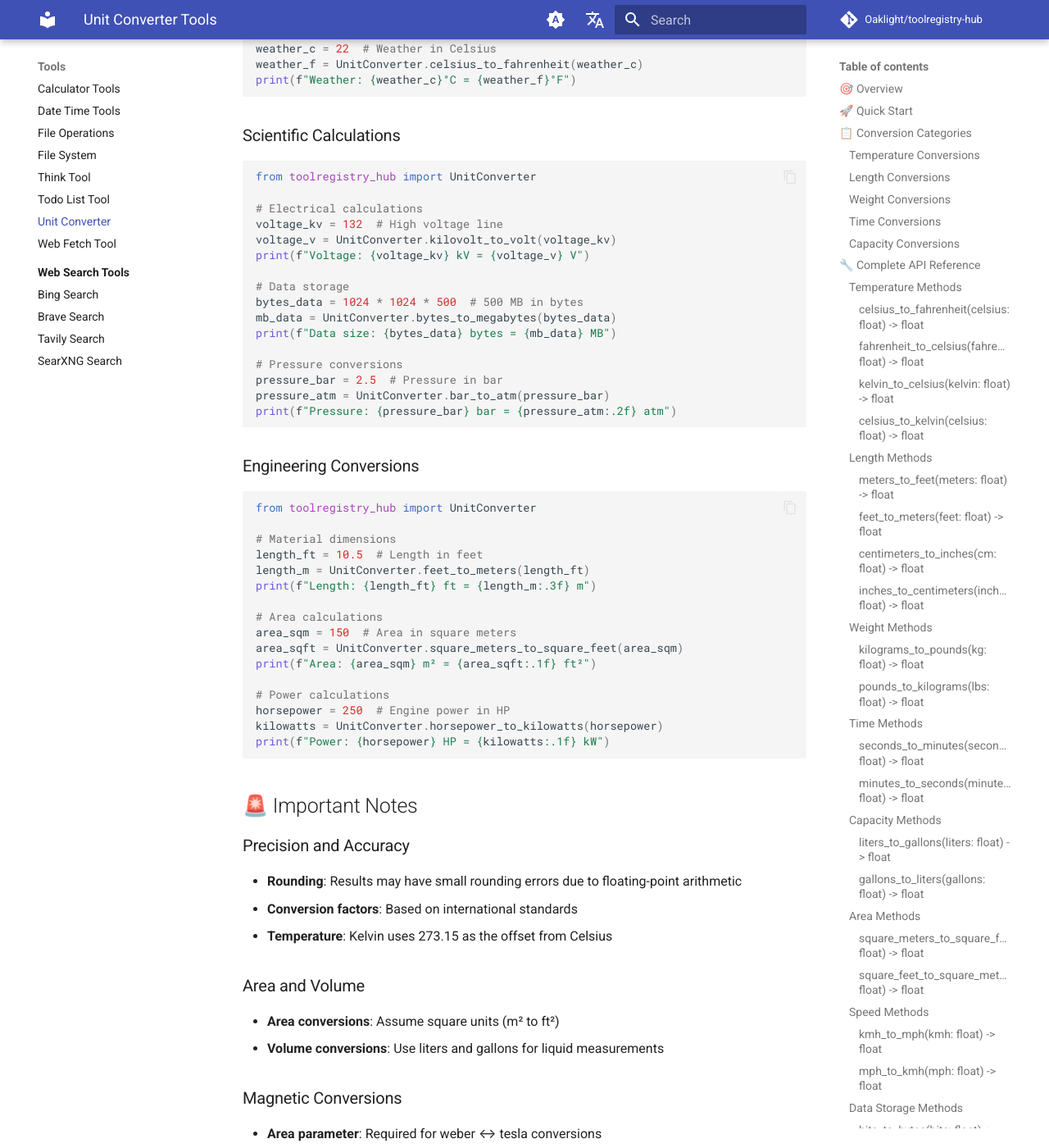
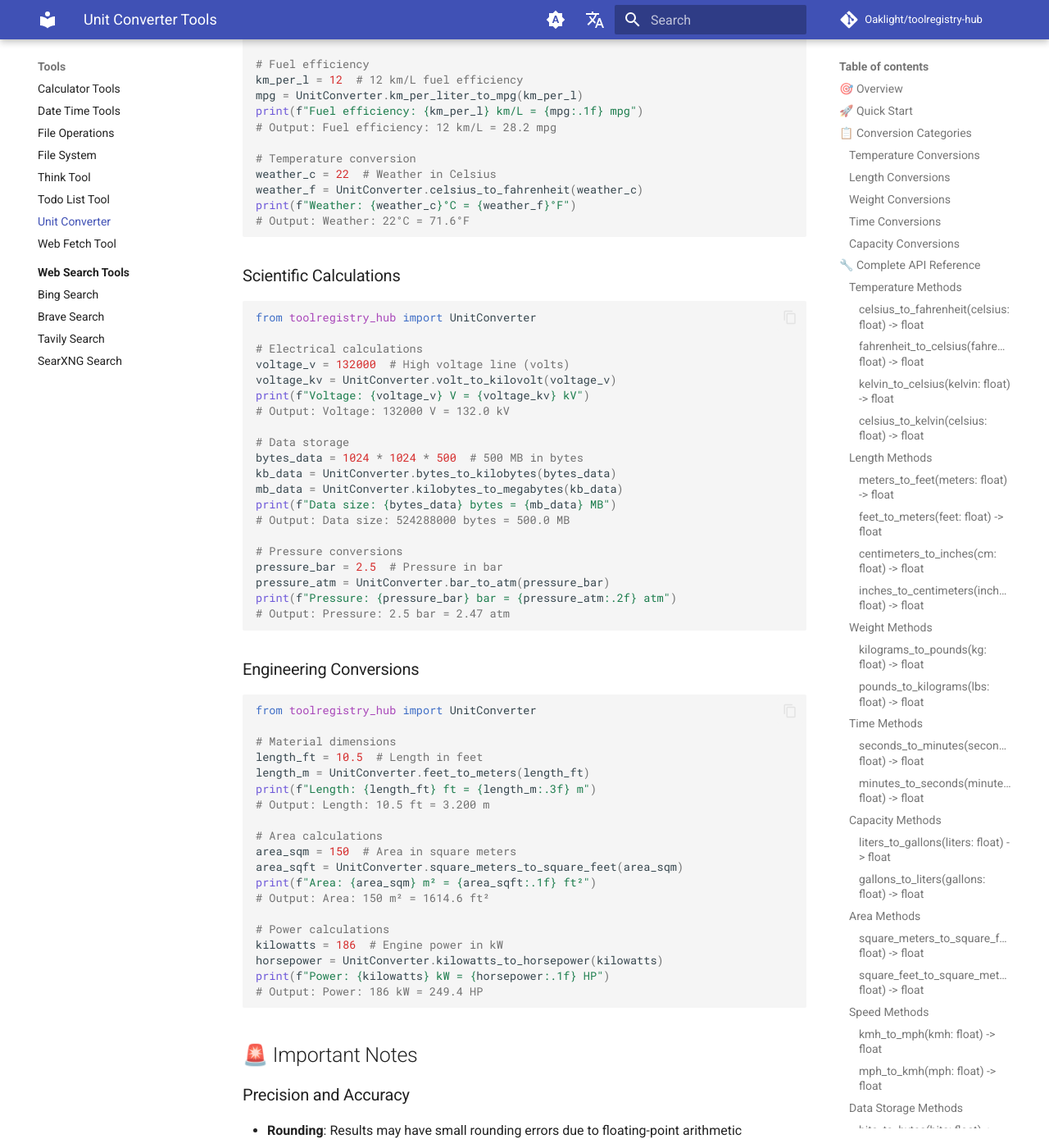
Before and after one commit to Oaklight/toolregistry-hub, an MkDocs documentation site: the page built from docs/tools/unit_converter.md, in a window 1280 px wide and 1400 px high, scrolled down 9818 px. Shown: the whole window at 82% size. Built offline with MkDocs 1.6.1 and Material for MkDocs 9.7.7, drawn with Linux system fonts in a browser that asks for light colours; comment, search, counter and statistics services are not loaded; some of the changed text lies outside the part shown.

Commit message:
📝 docs(unit_converter): add expected output comments and update conversion examples
- add # 输出: comments to show expected results for all conversion examples
- update electrical calculation example to use volt_to_kilovolt instead of kilovolt_to_volt
- update data storage example to show intermediate kilobyte conversion step
- update power calculation example to use kilowatts_to_horsepower instead of horsepower_to_kilowatts
- maintain consistent formatting across all code examples【docs】

````diff
--- a/docs/tools/unit_converter.md
+++ b/docs/tools/unit_converter.md
@@ -40,14 +40,17 @@ from toolregistry_hub import UnitConverter
 # Temperature conversion
 celsius = UnitConverter.fahrenheit_to_celsius(98.6)
 print(f"98.6°F = {celsius:.1f}°C")
+# Output: 98.6°F = 37.0°C
 
 # Length conversion
 feet = UnitConverter.meters_to_feet(2.5)
 print(f"2.5 meters = {feet:.2f} feet")
+# Output: 2.5 meters = 8.20 feet
 
 # Weight conversion
 pounds = UnitConverter.kilograms_to_pounds(70)
 print(f"70 kg = {pounds:.1f} lbs")
+# Output: 70 kg = 154.3 lbs
 ```
 
 ## 📋 Conversion Categories
@@ -384,17 +387,20 @@ from toolregistry_hub import UnitConverter
 oven_temp_f = 350  # 350°F for baking
 oven_temp_c = UnitConverter.fahrenheit_to_celsius(oven_temp_f)
 print(f"Preheat oven to {oven_temp_c:.0f}°C")
+# Output: Preheat oven to 177°C
 
 # Liquid measurements
 ml_in_cup = 240
 cups = 2.5
 ml = cups * ml_in_cup
 print(f"{cups} cups = {ml} ml")
+# Output: 2.5 cups = 600.0 ml
 
 # Weight conversions
 pounds = 1.5  # 1.5 lbs of meat
 kg = UnitConverter.pounds_to_kilograms(pounds)
 print(f"{pounds} lbs = {kg:.3f} kg")
+# Output: 1.5 lbs = 0.680 kg
 ```
 
 ### Travel Conversions
@@ -406,16 +412,19 @@ from toolregistry_hub import UnitConverter
 kmh = 100  # Speed limit in km/h
 mph = UnitConverter.kmh_to_mph(kmh)
 print(f"Speed limit: {kmh} km/h = {mph:.1f} mph")
+# Output: Speed limit: 100 km/h = 62.1 mph
 
 # Fuel efficiency
 km_per_l = 12  # 12 km/L fuel efficiency
 mpg = UnitConverter.km_per_liter_to_mpg(km_per_l)
 print(f"Fuel efficiency: {km_per_l} km/L = {mpg:.1f} mpg")
+# Output: Fuel efficiency: 12 km/L = 28.2 mpg
 
 # Temperature conversion
 weather_c = 22  # Weather in Celsius
 weather_f = UnitConverter.celsius_to_fahrenheit(weather_c)
 print(f"Weather: {weather_c}°C = {weather_f}°F")
+# Output: Weather: 22°C = 71.6°F
 ```
 
 ### Scientific Calculations
@@ -424,19 +433,23 @@ print(f"Weather: {weather_c}°C = {weather_f}°F")
 from toolregistry_hub import UnitConverter
 
 # Electrical calculations
-voltage_kv = 132  # High voltage line
-voltage_v = UnitConverter.kilovolt_to_volt(voltage_kv)
-print(f"Voltage: {voltage_kv} kV = {voltage_v} V")
+voltage_v = 132000  # High voltage line (volts)
+voltage_kv = UnitConverter.volt_to_kilovolt(voltage_v)
+print(f"Voltage: {voltage_v} V = {voltage_kv} kV")
+# Output: Voltage: 132000 V = 132.0 kV
 
 # Data storage
 bytes_data = 1024 * 1024 * 500  # 500 MB in bytes
-mb_data = UnitConverter.bytes_to_megabytes(bytes_data)
+kb_data = UnitConverter.bytes_to_kilobytes(bytes_data)
+mb_data = UnitConverter.kilobytes_to_megabytes(kb_data)
 print(f"Data size: {bytes_data} bytes = {mb_data} MB")
+# Output: Data size: 524288000 bytes = 500.0 MB
 
 # Pressure conversions
 pressure_bar = 2.5  # Pressure in bar
 pressure_atm = UnitConverter.bar_to_atm(pressure_bar)
 print(f"Pressure: {pressure_bar} bar = {pressure_atm:.2f} atm")
+# Output: Pressure: 2.5 bar = 2.47 atm
 ```
 
 ### Engineering Conversions
@@ -448,16 +461,19 @@ from toolregistry_hub import UnitConverter
 length_ft = 10.5  # Length in feet
 length_m = UnitConverter.feet_to_meters(length_ft)
 print(f"Length: {length_ft} ft = {length_m:.3f} m")
+# Output: Length: 10.5 ft = 3.200 m
 
 # Area calculations
 area_sqm = 150  # Area in square meters
 area_sqft = UnitConverter.square_meters_to_square_feet(area_sqm)
 print(f"Area: {area_sqm} m² = {area_sqft:.1f} ft²")
+# Output: Area: 150 m² = 1614.6 ft²
 
 # Power calculations
-horsepower = 250  # Engine power in HP
-kilowatts = UnitConverter.horsepower_to_kilowatts(horsepower)
-print(f"Power: {horsepower} HP = {kilowatts:.1f} kW")
+kilowatts = 186  # Engine power in kW
+horsepower = UnitConverter.kilowatts_to_horsepower(kilowatts)
+print(f"Power: {kilowatts} kW = {horsepower:.1f} HP")
+# Output: Power: 186 kW = 249.4 HP
 ```
 
 ## 🚨 Important Notes
````
